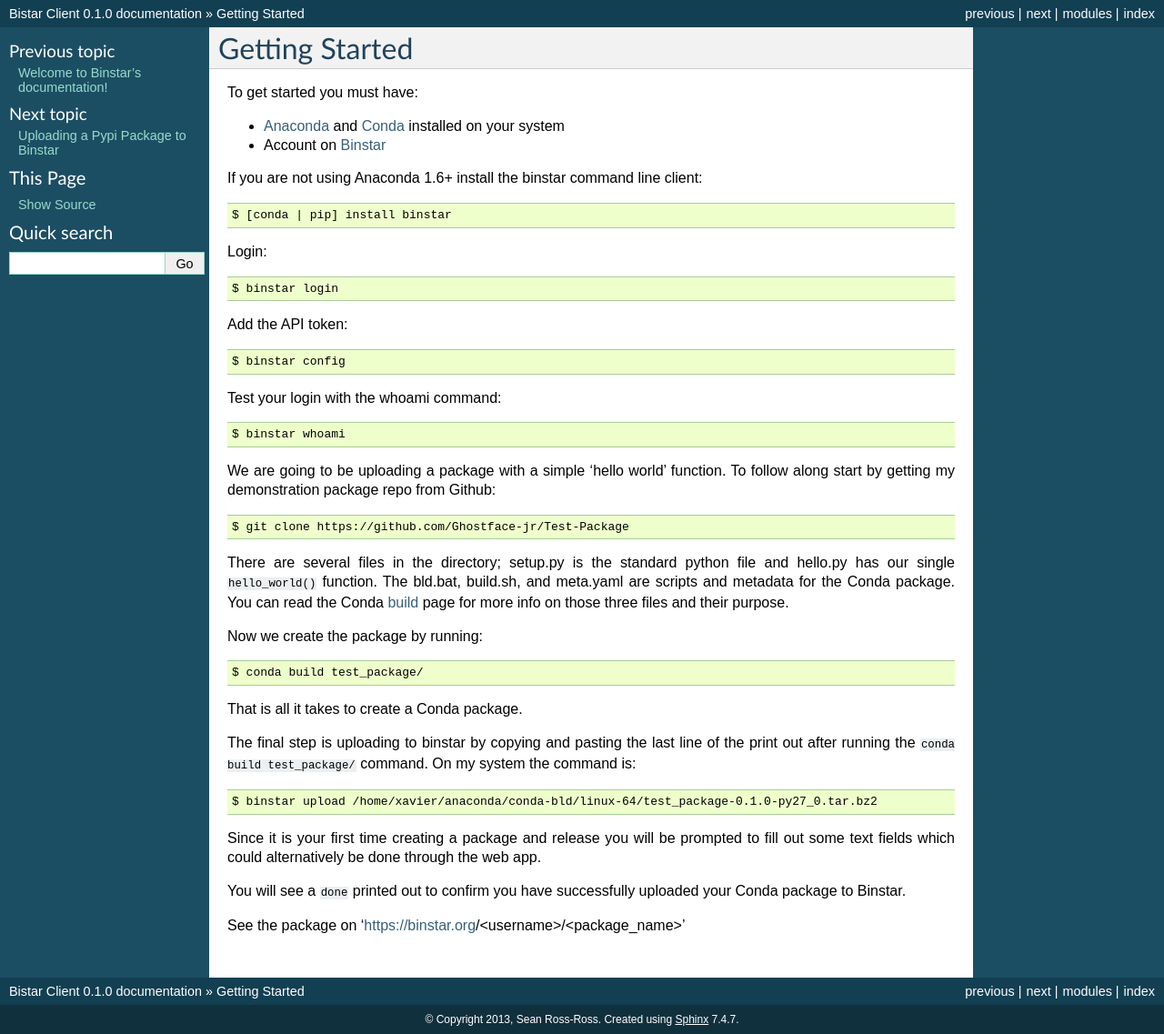
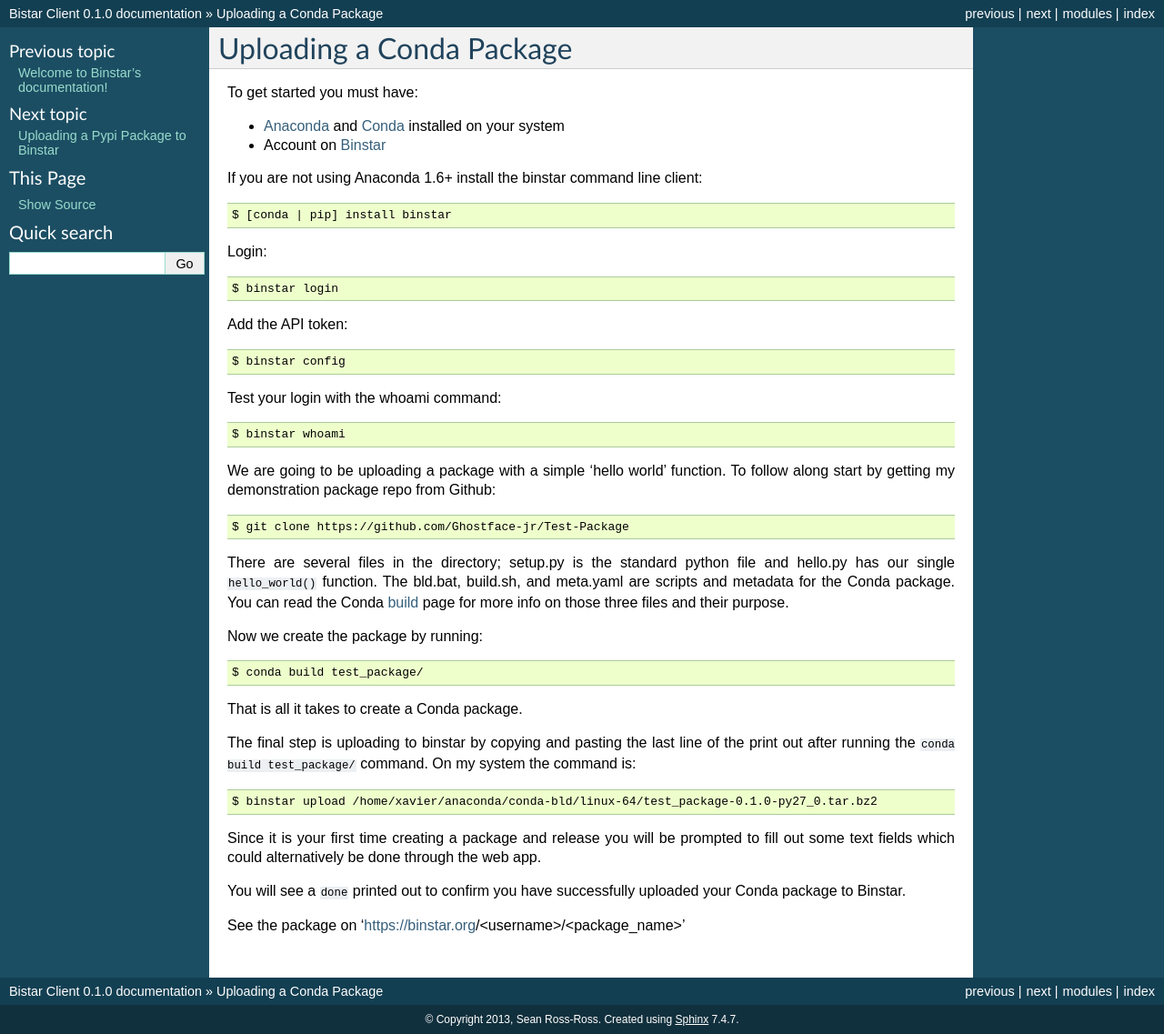
Before and after one commit to anaconda/anaconda-client, a Sphinx documentation site: the page built from doc/getting_started.rst, in a window 1280 px wide. Shown: the whole page at 91% size. Built offline with Sphinx 7.4.7, drawn with Linux system fonts in a browser that asks for light colours.

Commit message:
Update getting_started.rst

```diff
--- a/doc/getting_started.rst
+++ b/doc/getting_started.rst
@@ -1,5 +1,5 @@
-Getting Started
-===============
+Uploading a Conda Package
+==========================
 
 To get started you must have:
 
```
